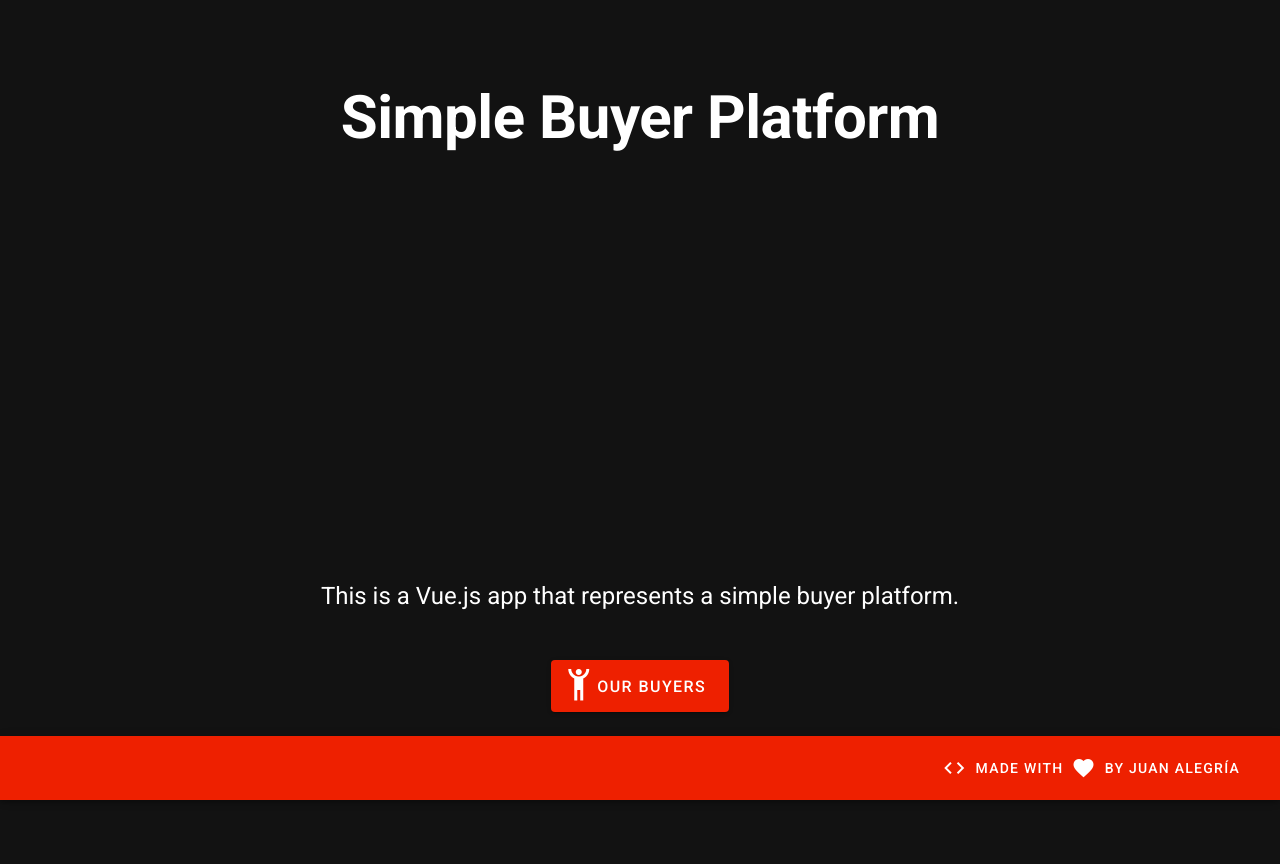
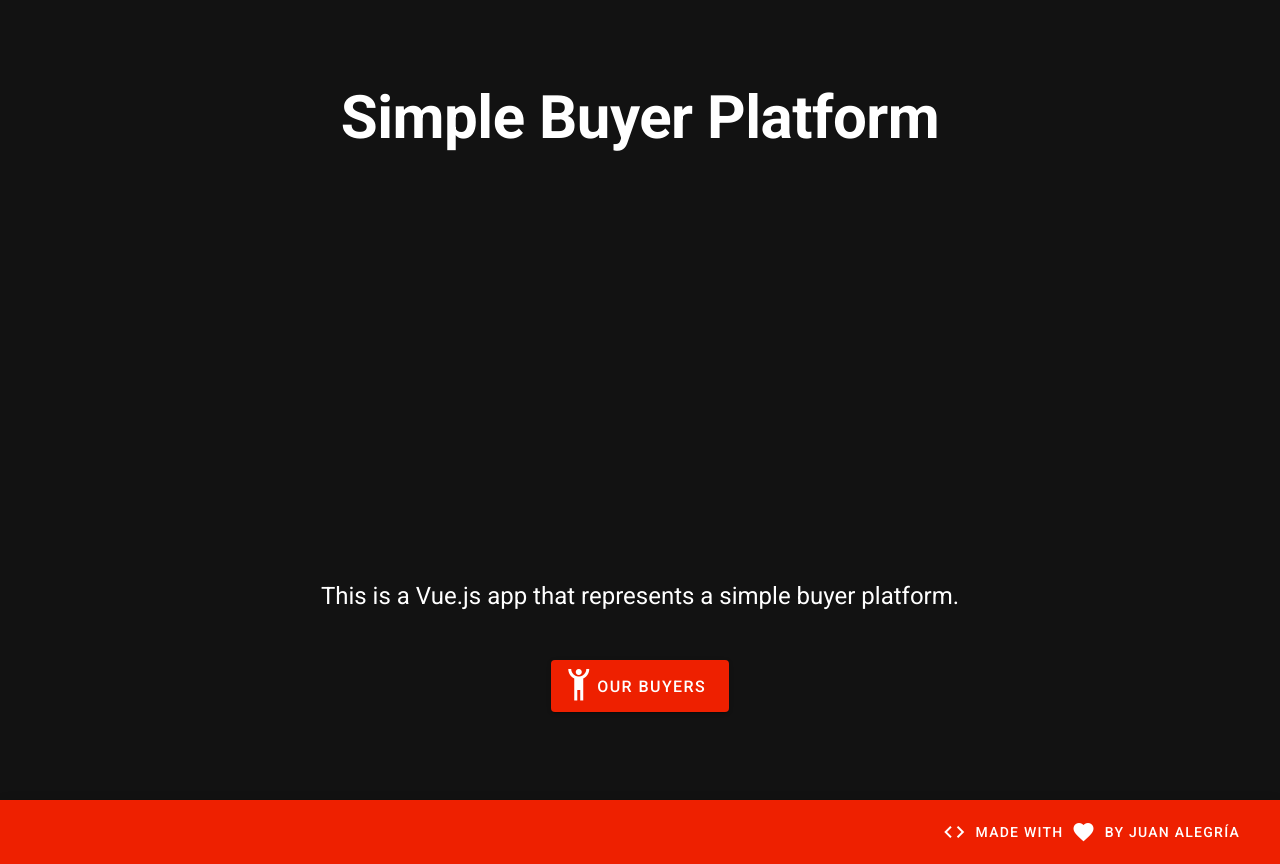
Before and after one commit to zejiran/frontend-simple-buyers-platform, a Vue app in the folder buyer-platform/: page / in a window 1280 px wide. Built offline with nearby package versions, Linux system fonts and the light colour scheme.

Commit message:
refactor: style homepage
Correct margin of button for obtaining best visuals on general.

```diff
--- a/buyer-platform/src/components/CopyrightBar.vue
+++ b/buyer-platform/src/components/CopyrightBar.vue
@@ -1,5 +1,5 @@
 <template>
-    <v-app-bar app dark color="#EE2000" bottom>
+    <v-app-bar dark color="#EE2000" bottom>
         <v-spacer></v-spacer>
         <v-btn
                 href="https://github.com/zejiran/backend-simple-buyers-platform"
```
